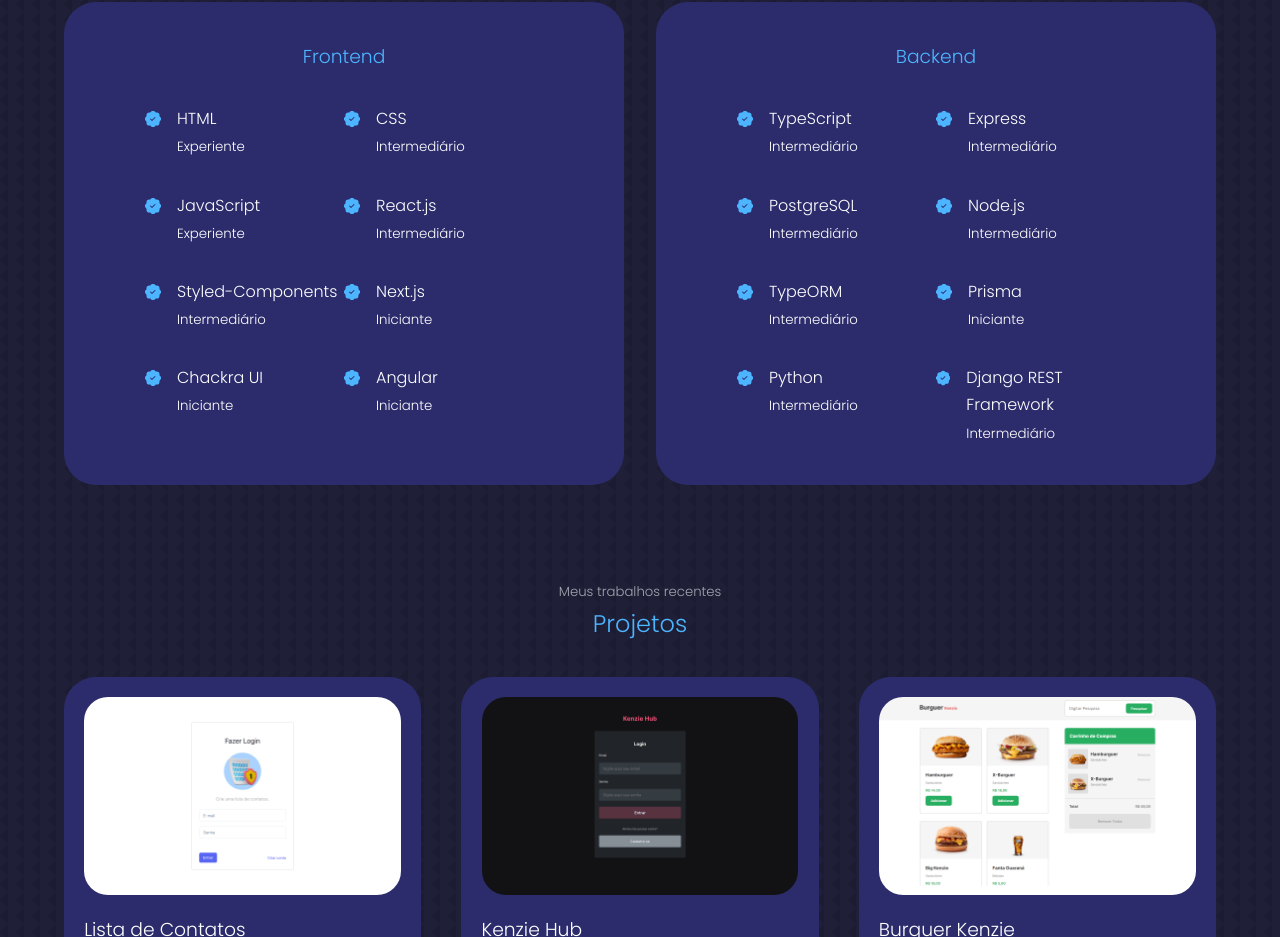
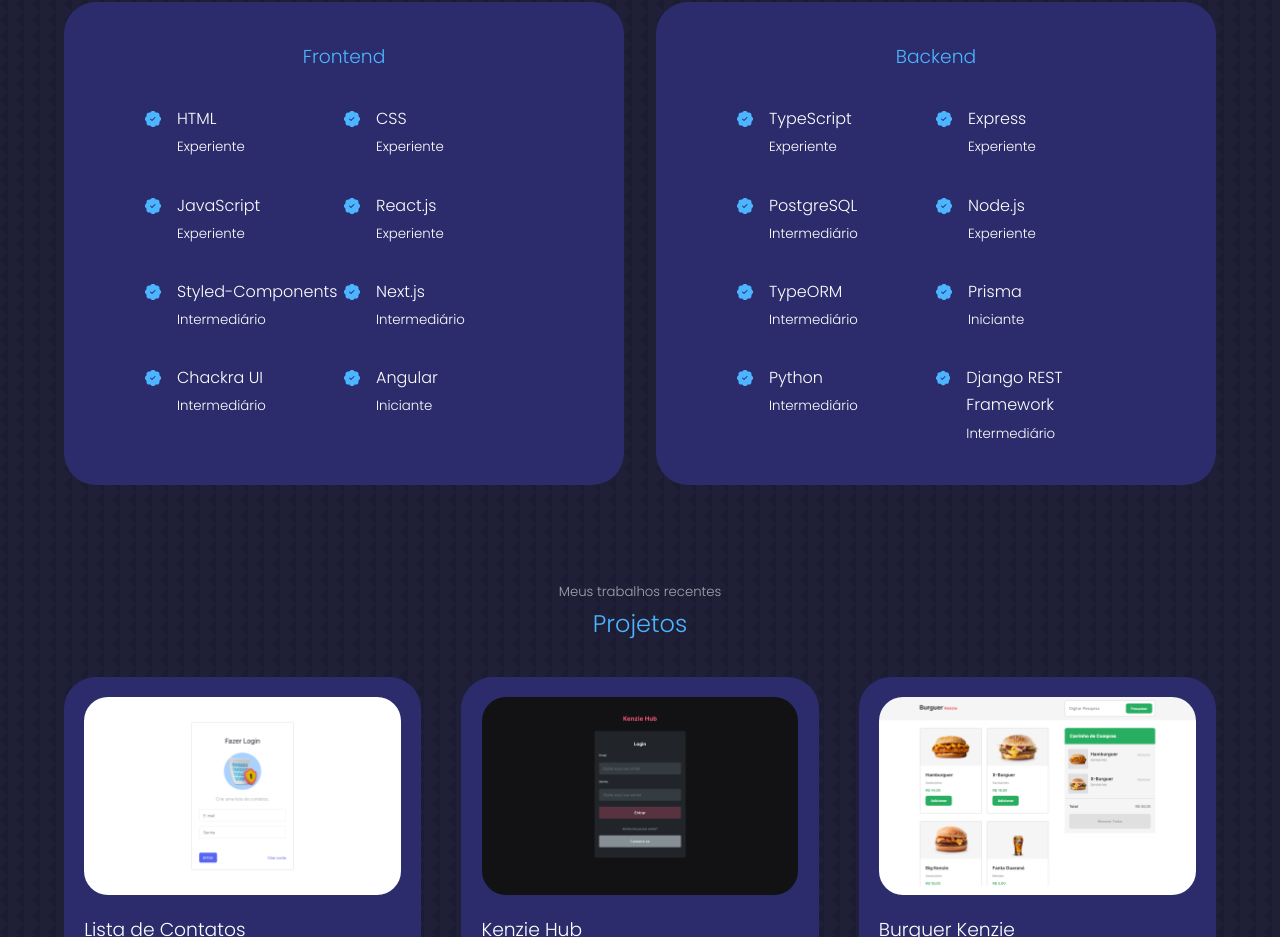
Before and after one commit to leanndrocabral/portfolio, a React (Vite) app: page / in a window 1280 px wide. Shown: the part 1684-2621 px from the top of the page. Built offline with nearby package versions, Linux system fonts and the light colour scheme.

Commit message:
Code edited to use Vite. Ready.

```diff
--- a/src/components/Experience/index.jsx
+++ b/src/components/Experience/index.jsx
@@ -48,7 +48,7 @@ const Experience = () => {
                   CSS
                 </ExperienceContainerDetailsFirstText>
                 <ExperienceContainerDetailsSecondText>
-                  Intermediário
+                  Experiente
                 </ExperienceContainerDetailsSecondText>
               </ExperienceContainerDetailsWrapper>
             </ExperienceContainerDetails>
@@ -72,7 +72,7 @@ const Experience = () => {
                   React.js
                 </ExperienceContainerDetailsFirstText>
                 <ExperienceContainerDetailsSecondText>
-                  Intermediário
+                  Experiente
                 </ExperienceContainerDetailsSecondText>
               </ExperienceContainerDetailsWrapper>
             </ExperienceContainerDetails>
@@ -96,7 +96,7 @@ const Experience = () => {
                   Next.js
                 </ExperienceContainerDetailsFirstText>
                 <ExperienceContainerDetailsSecondText>
-                  Iniciante
+                  Intermediário
                 </ExperienceContainerDetailsSecondText>
               </ExperienceContainerDetailsWrapper>
             </ExperienceContainerDetails>
@@ -108,7 +108,7 @@ const Experience = () => {
                   Chackra UI
                 </ExperienceContainerDetailsFirstText>
                 <ExperienceContainerDetailsSecondText>
-                  Iniciante
+                  Intermediário
                 </ExperienceContainerDetailsSecondText>
               </ExperienceContainerDetailsWrapper>
             </ExperienceContainerDetails>
@@ -140,7 +140,7 @@ const Experience = () => {
                   TypeScript
                 </ExperienceContainerDetailsFirstText>
                 <ExperienceContainerDetailsSecondText>
-                  Intermediário
+                  Experiente
                 </ExperienceContainerDetailsSecondText>
               </ExperienceContainerDetailsWrapper>
             </ExperienceContainerDetails>
@@ -152,7 +152,7 @@ const Experience = () => {
                   Express
                 </ExperienceContainerDetailsFirstText>
                 <ExperienceContainerDetailsSecondText>
-                  Intermediário
+                  Experiente
                 </ExperienceContainerDetailsSecondText>
               </ExperienceContainerDetailsWrapper>
             </ExperienceContainerDetails>
@@ -176,7 +176,7 @@ const Experience = () => {
                   Node.js
                 </ExperienceContainerDetailsFirstText>
                 <ExperienceContainerDetailsSecondText>
-                  Intermediário
+                  Experiente
                 </ExperienceContainerDetailsSecondText>
               </ExperienceContainerDetailsWrapper>
             </ExperienceContainerDetails>
```
Also changed, not shown: 1 other file (tests, documents, lock files or other folders).
